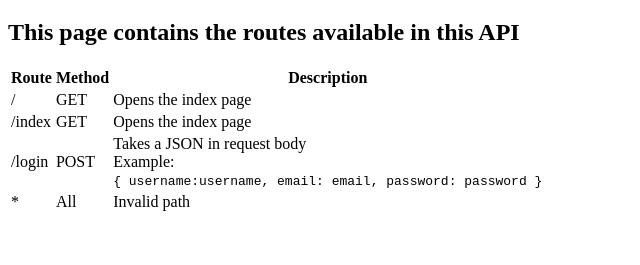
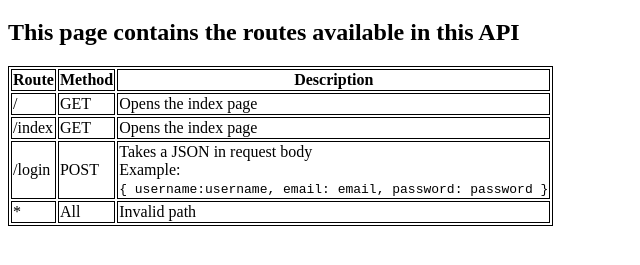
Before and after one commit to Frigadae/expressServerDemo, a website: page public/index.html in a window 1280 px wide. Shown: the part 61-326 px from the top of the page, without its empty margins (0-640 px from the left). Drawn offline with Linux system fonts and the light colour scheme.

Commit message:
add styling to index table

```diff
--- a/app.js
+++ b/app.js
@@ -12,6 +12,7 @@ app.use(express.json());
 
 //serve favicon.ico found in the public folder
 app.use(favicon(__dirname + "/public/favicon.ico"));
+app.use(express.static('public'));
 app.use("/", router.router);
 
 app.listen(port, () => {
--- /dev/null
+++ b/public/index.css
@@ -0,0 +1,3 @@
+.handlerTable, .handlerRow > th, td {
+    border: 1px solid black;
+}
--- a/public/index.html
+++ b/public/index.html
@@ -4,6 +4,7 @@
     <meta charset="UTF-8">
     <meta http-equiv="X-UA-Compatible" content="IE=edge">
     <meta name="viewport" content="width=device-width, initial-scale=1.0">
+    <link rel="stylesheet" href="./index.css">
     <title>Document</title>
 </head>
 <body>
@@ -12,23 +13,23 @@
         <h2>This page contains the routes available in this API</h2>
     </head>
     <main>
-        <table>
-            <tr>
+        <table class="handlerTable">
+            <tr class="handlerRow">
                 <th>Route</th>
                 <th>Method</th>
                 <th>Description</th>
             </tr>
-            <tr>
+            <tr class="handlerRow">
                 <td>/</td>
                 <td>GET</td>
                 <td>Opens the index page</td>
             </tr>
-            <tr>
+            <tr class="handlerRow">
                 <td>/index</td>
                 <td>GET</td>
                 <td>Opens the index page</td>
             </tr>
-            <tr>
+            <tr class="handlerRow">
                 <td>/login</td>
                 <td>POST</td>
                 <td>
@@ -45,7 +46,7 @@
                     </code>
                 </td>
             </tr>
-            <tr>
+            <tr class="handlerRow">
                 <td>*</td>
                 <td>All</td>
                 <td>Invalid path</td>
--- a/routing/router.js
+++ b/routing/router.js
@@ -12,17 +12,15 @@ router.use("*", (req, res, next) => {
 });
 
 router.get("/", (req, res) => {
-    let message = {"message": "welcome to the landing page"};
     res.status(200)
     res.type("html");
     res.sendFile(path.join(__dirname, "../public/index.html"));
 })
 
 router.get("/index", (req, res) => {
-    let message = {"message": "welcome to the landing page"};
     res.status(200)
-    res.type("json");
-    res.send(message);
+    res.type("html");
+    res.sendFile(path.join(__dirname, "../public/index.html"));
 })
 
 router.post("/login", (req, res) => {
```
